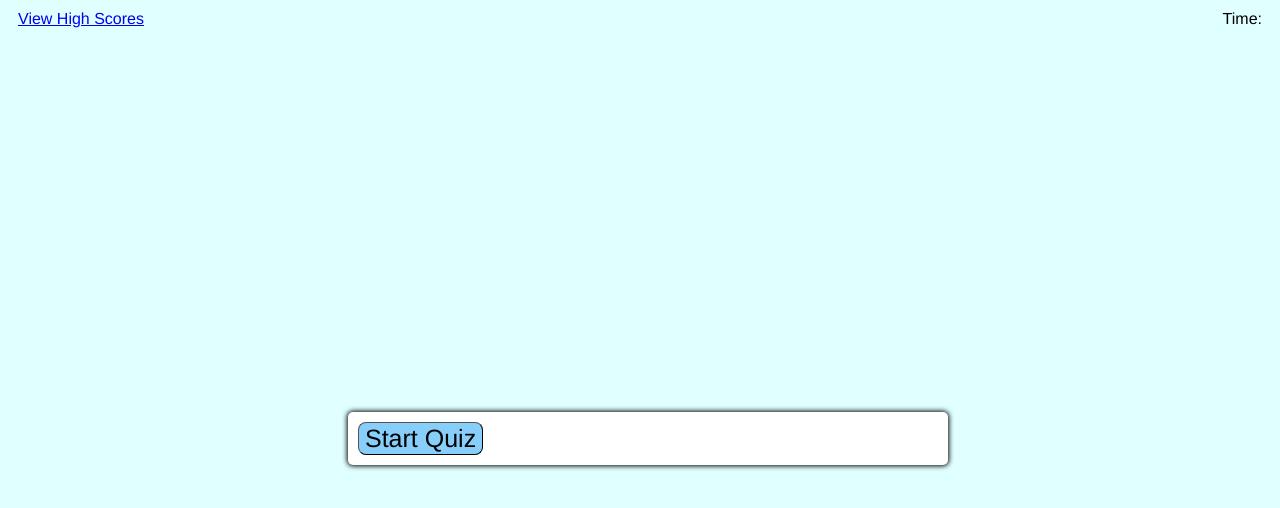
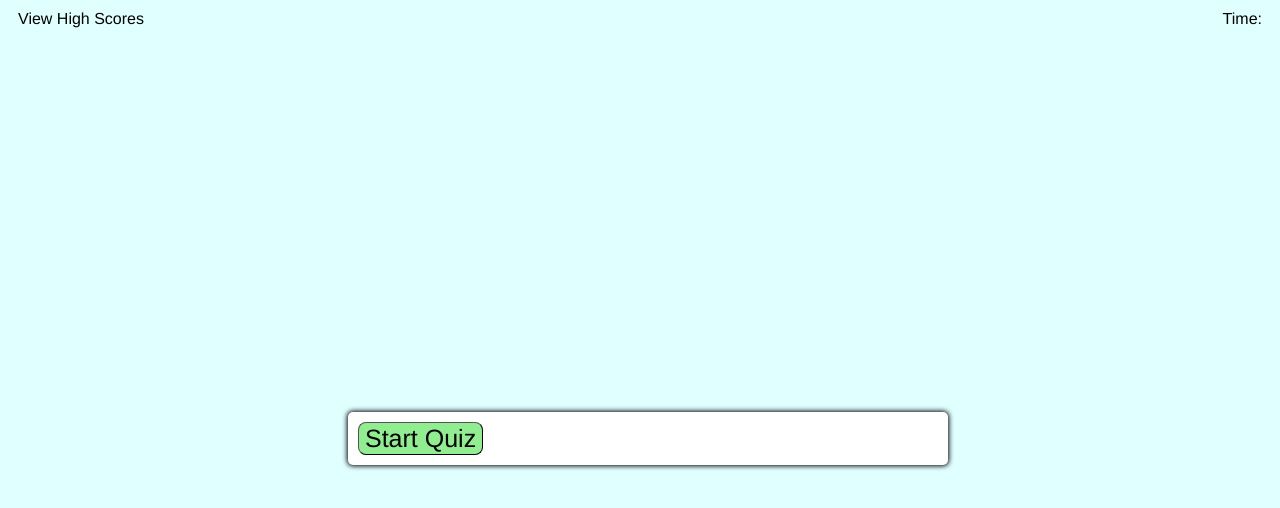
Before and after one commit to Avenix17/Code-Quiz, a plain HTML site: page index.html in a window 1280 px wide. Drawn offline with Linux system fonts and the light colour scheme.

Commit message:
Changed 'view high scores' look

```diff
--- a/style.css
+++ b/style.css
@@ -17,6 +17,7 @@ header {
   display: flex;
   justify-content: space-between;
   margin: 10px;
+  color: black;
 }
 
 body {
@@ -46,7 +47,7 @@ body {
 }
 
 .button {
-    background-color: lightskyblue;
+    background-color: lightgreen;
     border-color: black;
     border-width: 1px;
     border-radius: 8px;
@@ -65,3 +66,12 @@ body {
 .hide {
     display: none;
 }
+
+a {
+    text-decoration: none;
+    color: black;
+}
+
+a:hover {
+    color: lightgreen;
+}
```
